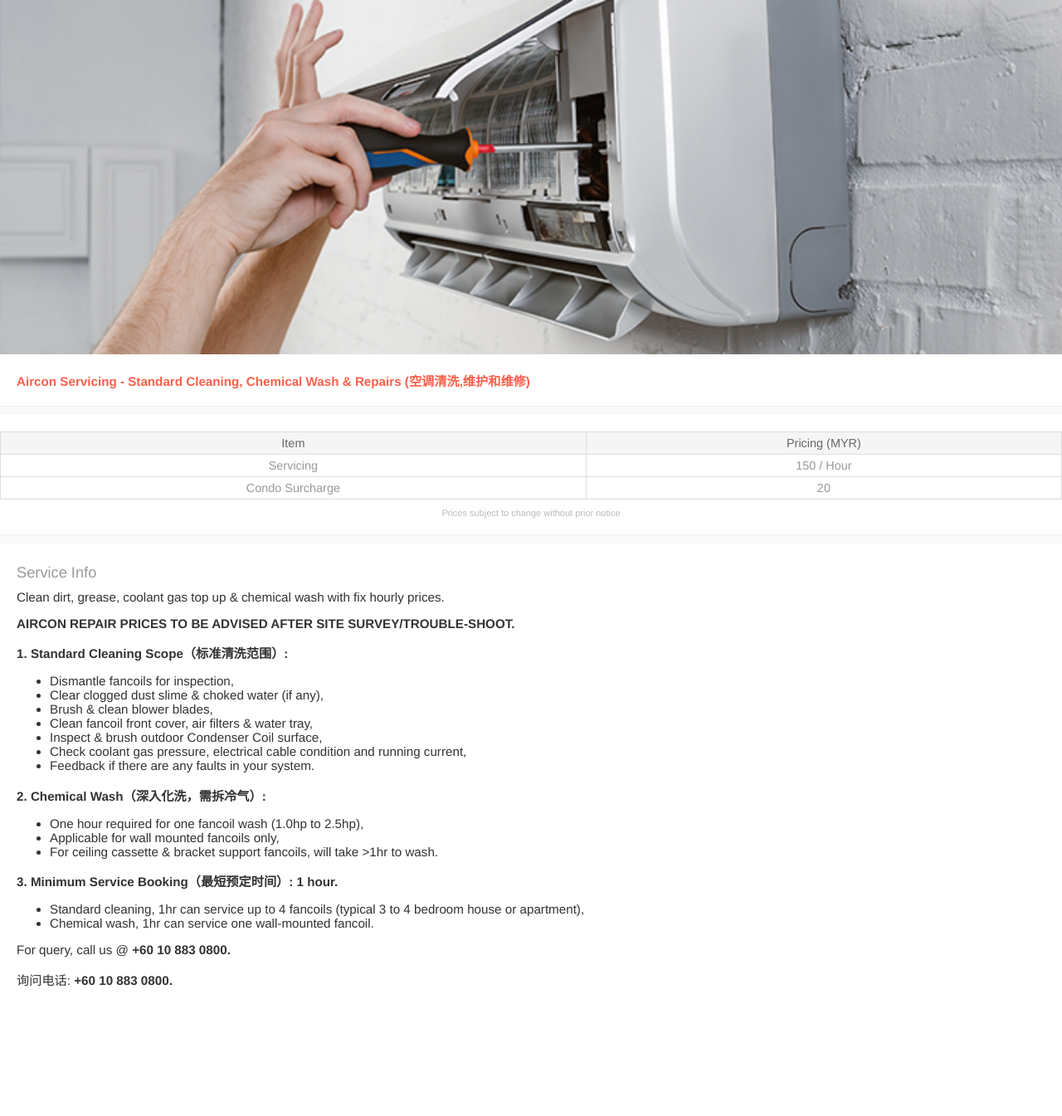
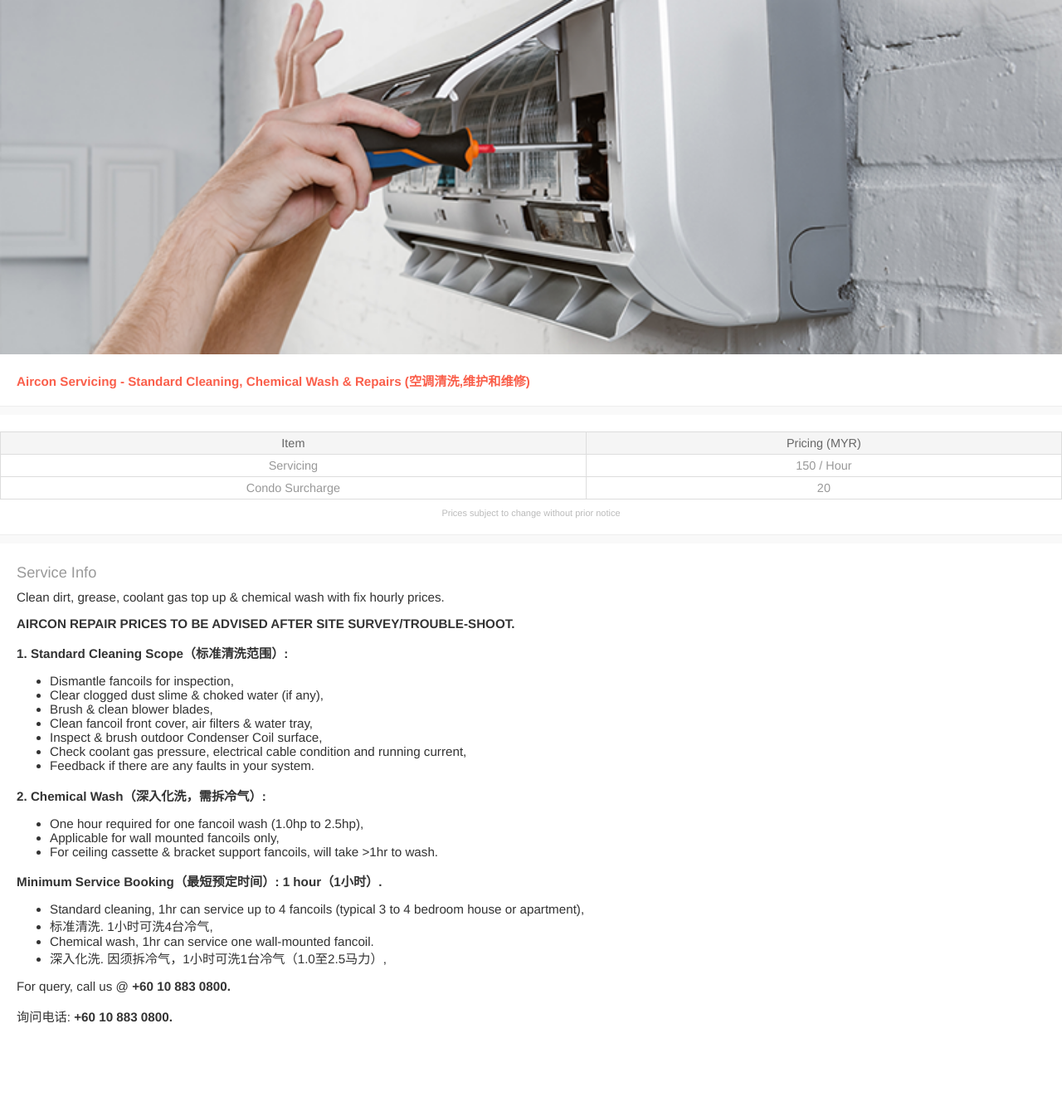
Before and after one commit to blooms-singapore/pages, a Jekyll site: the page built from en/services/myr/aircon.html, in a window 1280 px wide. Shown: the whole page at 83% size. Built offline with Jekyll 4.4.1, drawn with Linux system fonts in a browser that asks for light colours; before the commit the page ends 1301 px from its top, so only the background shows below that.

Commit message:
Update aircon.html

```diff
--- a/en/services/myr/aircon.html
+++ b/en/services/myr/aircon.html
@@ -57,10 +57,12 @@ layout: service
         <li>For ceiling cassette & bracket support fancoils, will take >1hr to wash.</li>
     </ul>
     </p>
-      <strong>3. Minimum Service Booking（最短预定时间）: 1 hour.</strong>
+      <strong>Minimum Service Booking（最短预定时间）: 1 hour（1小时）.</strong>
       <ul>
         <li>Standard cleaning, 1hr can service up to 4 fancoils (typical 3 to 4 bedroom house or apartment),</li>
+        <li>标准清洗. 1小时可洗4台冷气,</li>
         <li>Chemical wash, 1hr can service one wall-mounted fancoil.</li>
+        <li>深入化洗. 因须拆冷气，1小时可洗1台冷气（1.0至2.5马力）,</li>
     </ul>
         <p>
        <p>
```
